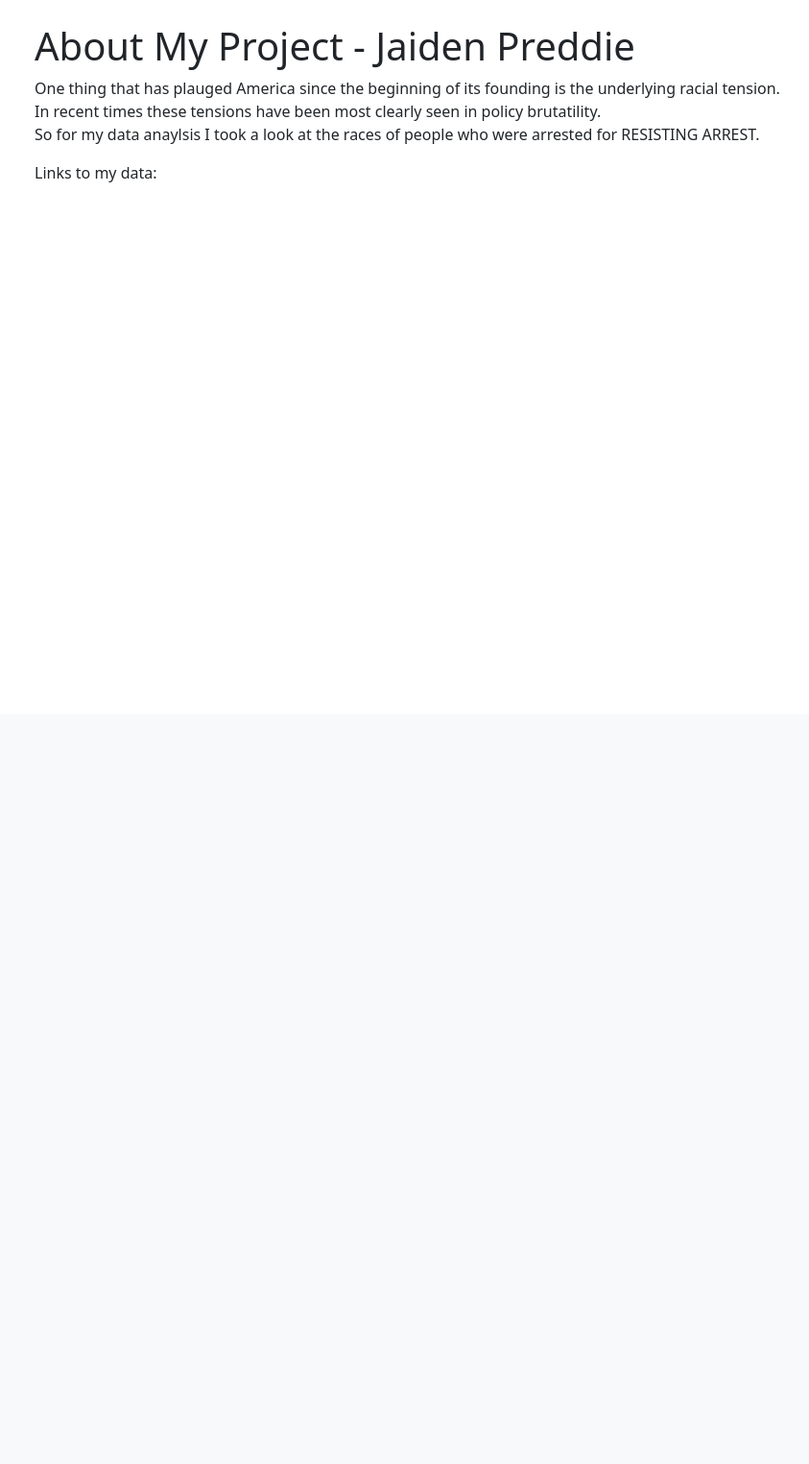
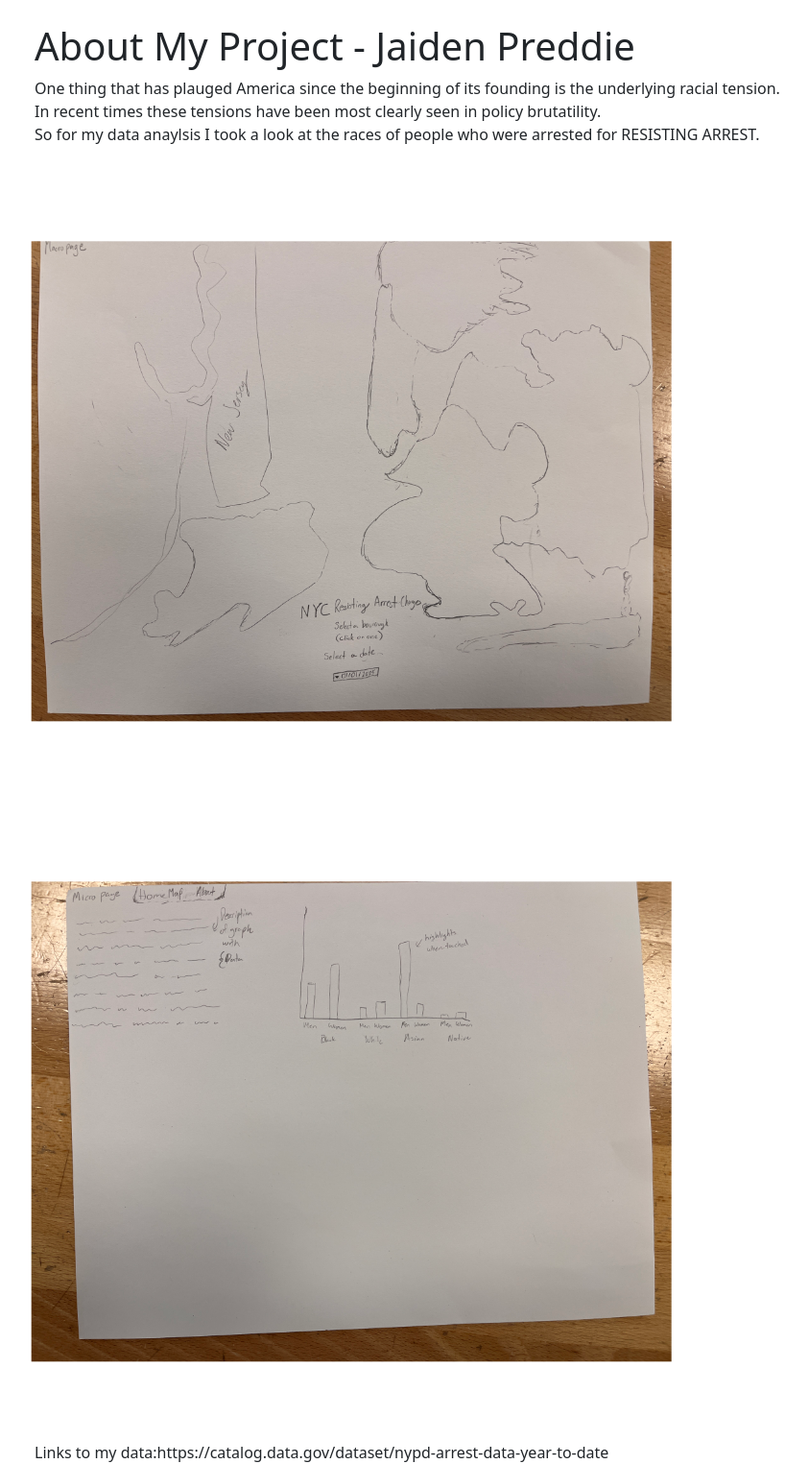
Before and after one commit to jmpredd1e/Data_Journalism_JP, a Flask app: page /about in a window 1280 px wide. Shown: the part 56-1581 px from the top of the page at 96% size, without its empty margins (46-889 px from the left). Before the commit the page ends 246 px from the top, so only its background shows below. Run offline with Flask 3, Linux system fonts and the light colour scheme.

Commit message:
almost done

```diff
--- a/server.py
+++ b/server.py
@@ -3,7 +3,7 @@ from flask import Flask
 from flask import request
 from flask import render_template
 import json
-
+#if flask is messing up look at the version in the bottom left corner
 
 app = Flask(__name__, static_url_path='', static_folder='static')
 
--- a/templates/about.html
+++ b/templates/about.html
@@ -14,9 +14,11 @@
             So for my data anaylsis I took a look at the races of people who were arrested for RESISTING ARREST.
 
         </p>
-
+        <img src="{{ url_for('static', filename='IMG_5894.JPG') }}" alt="Page ONE" style="transform: rotate(270deg); width: 500px; margin-left: 80px;">
+        <br>
+        <img src="{{ url_for('static', filename='IMG_5895.JPG') }}" alt="Page TWO" style="transform: rotate(270deg); width: 500px; margin-left: 80px;">
         <footer>
-            Links to my data:
+            Links to my data:https://catalog.data.gov/dataset/nypd-arrest-data-year-to-date
         </footer>
         {% endblock %}
     </body>
```
Also changed, not shown: static/IMG_5894.JPG (added), static/IMG_5895.JPG (added), templates/date.svg, 2 other files.
